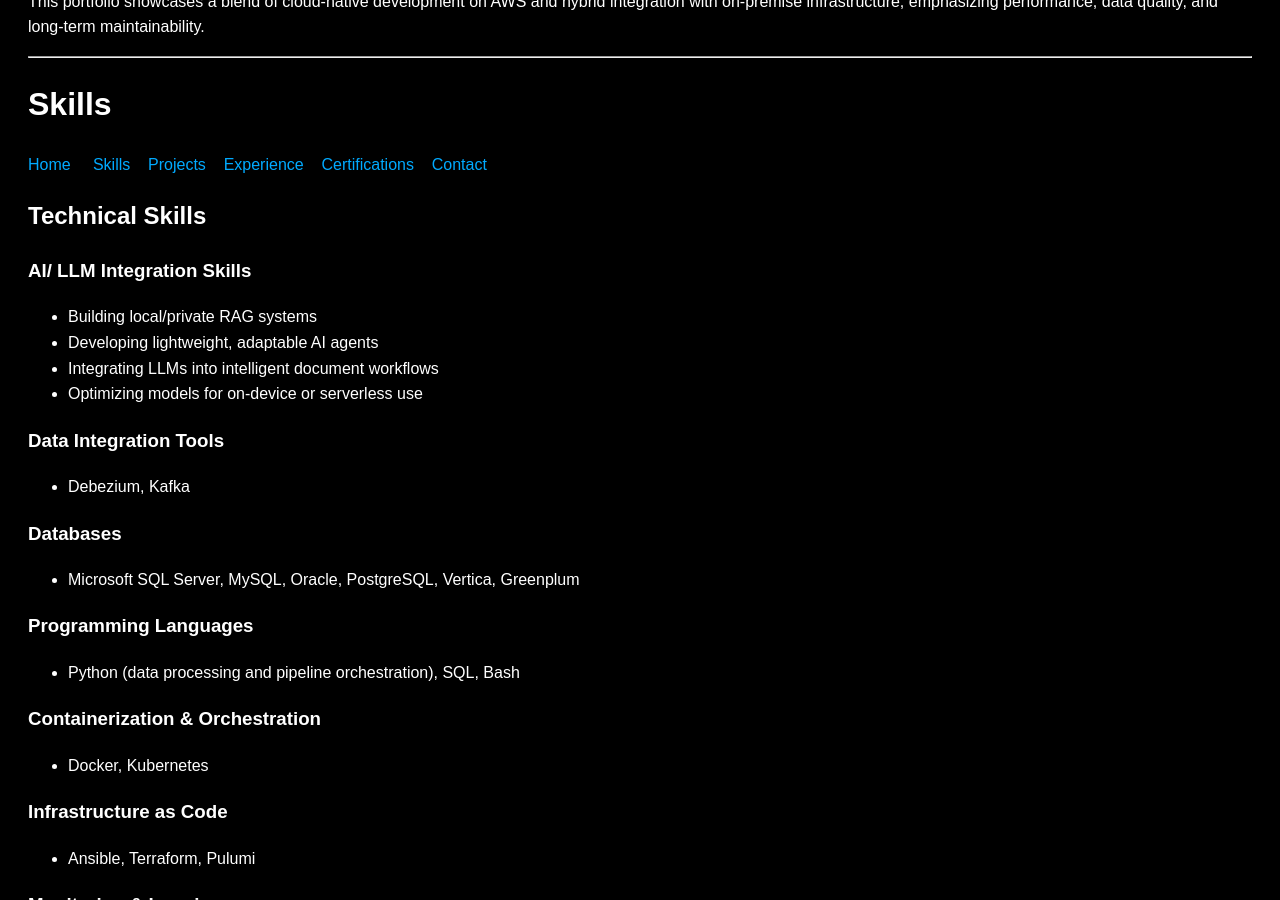
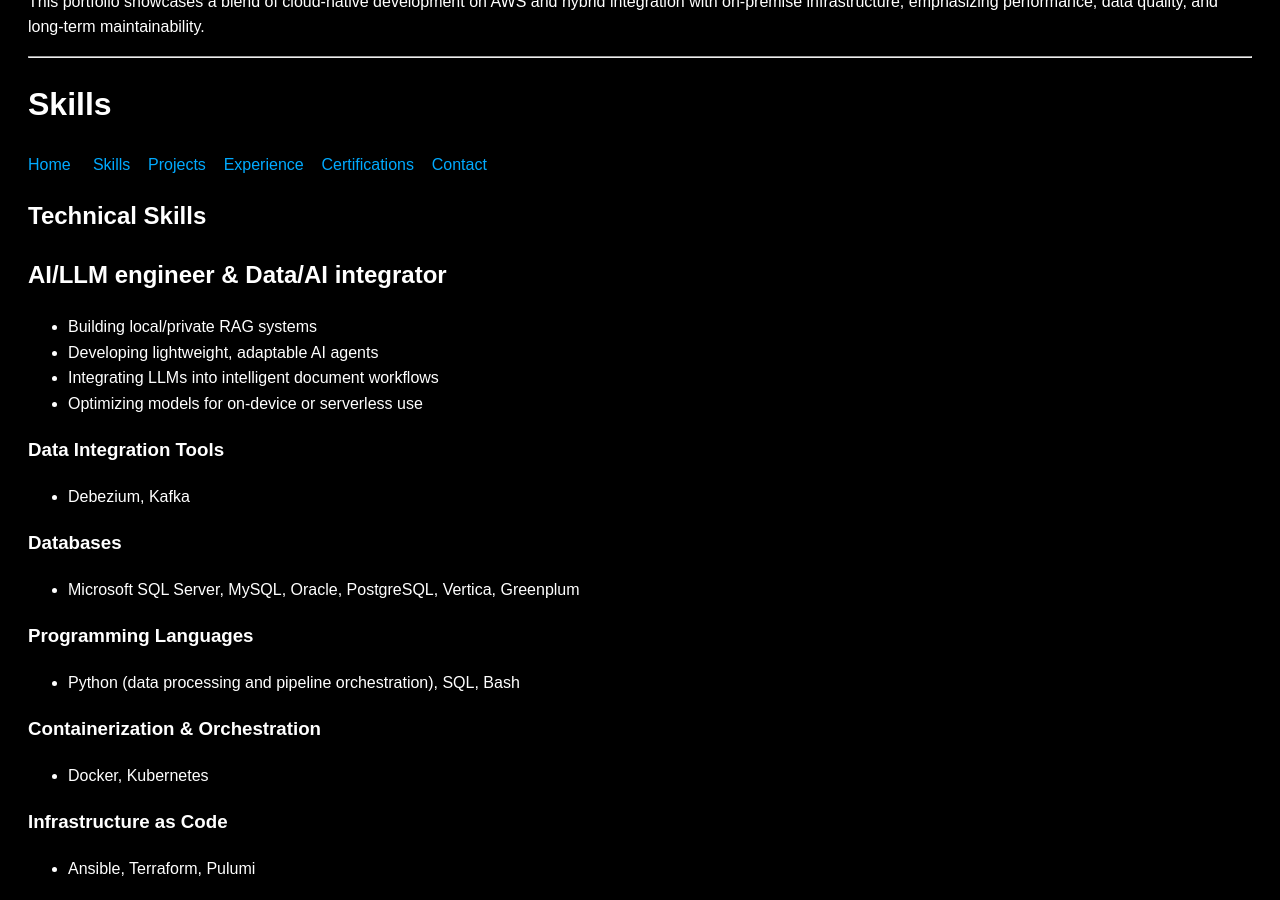
Before and after one commit to floyd011/datameshsync, a Jekyll site: the page built from portfolio/index.md, in a window 1280 px wide and 900 px high, scrolled down 1770 px. Built offline with Jekyll 4.4.1, drawn with Linux system fonts in a browser that asks for light colours.

Commit message:
Update index.md

```diff
--- a/portfolio/index.md
+++ b/portfolio/index.md
@@ -70,7 +70,7 @@
 
 ## Technical Skills
 
-### AI/ LLM Integration Skills
+## AI/LLM engineer & Data/AI integrator
 
 - Building local/private RAG systems
 - Developing lightweight, adaptable AI agents
```
